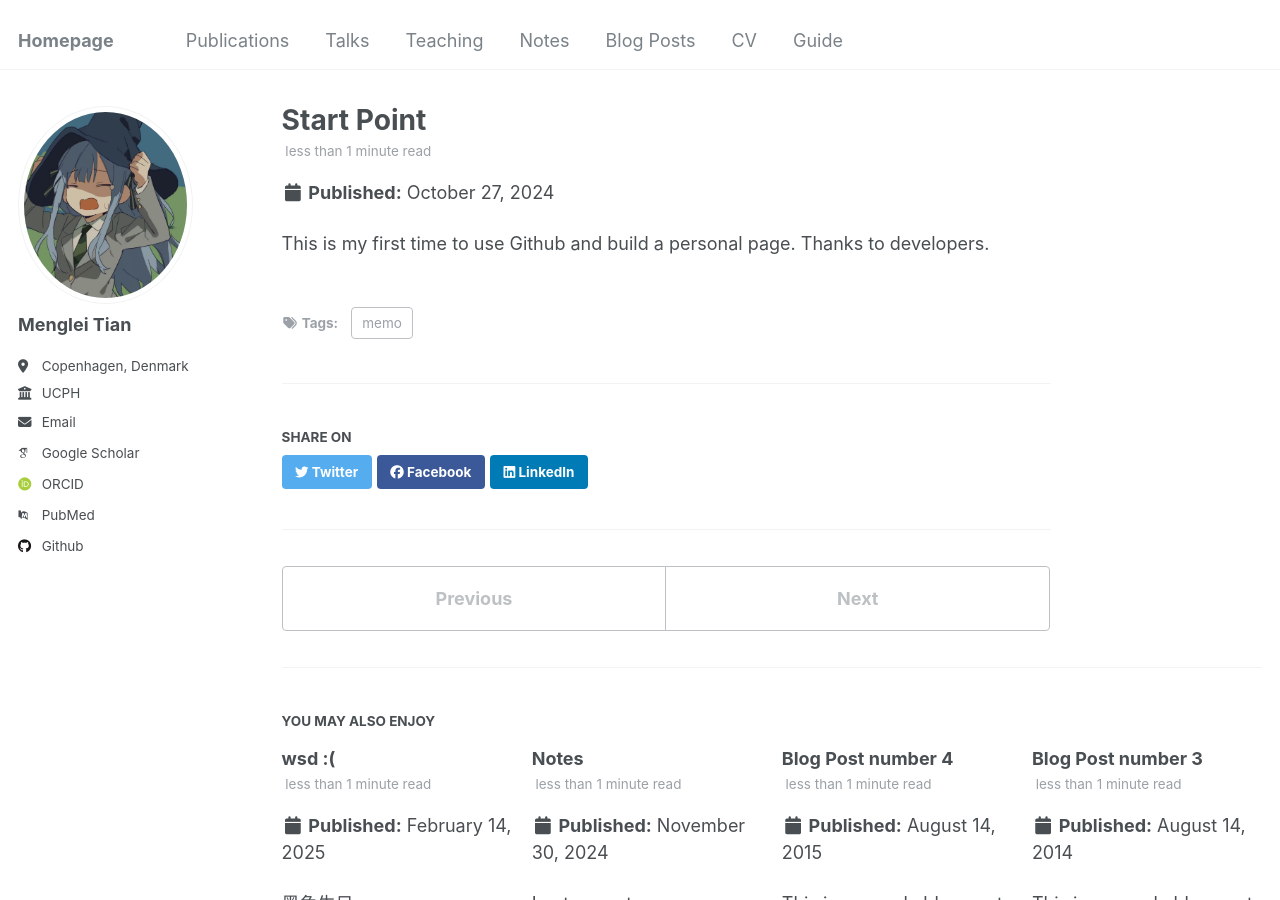
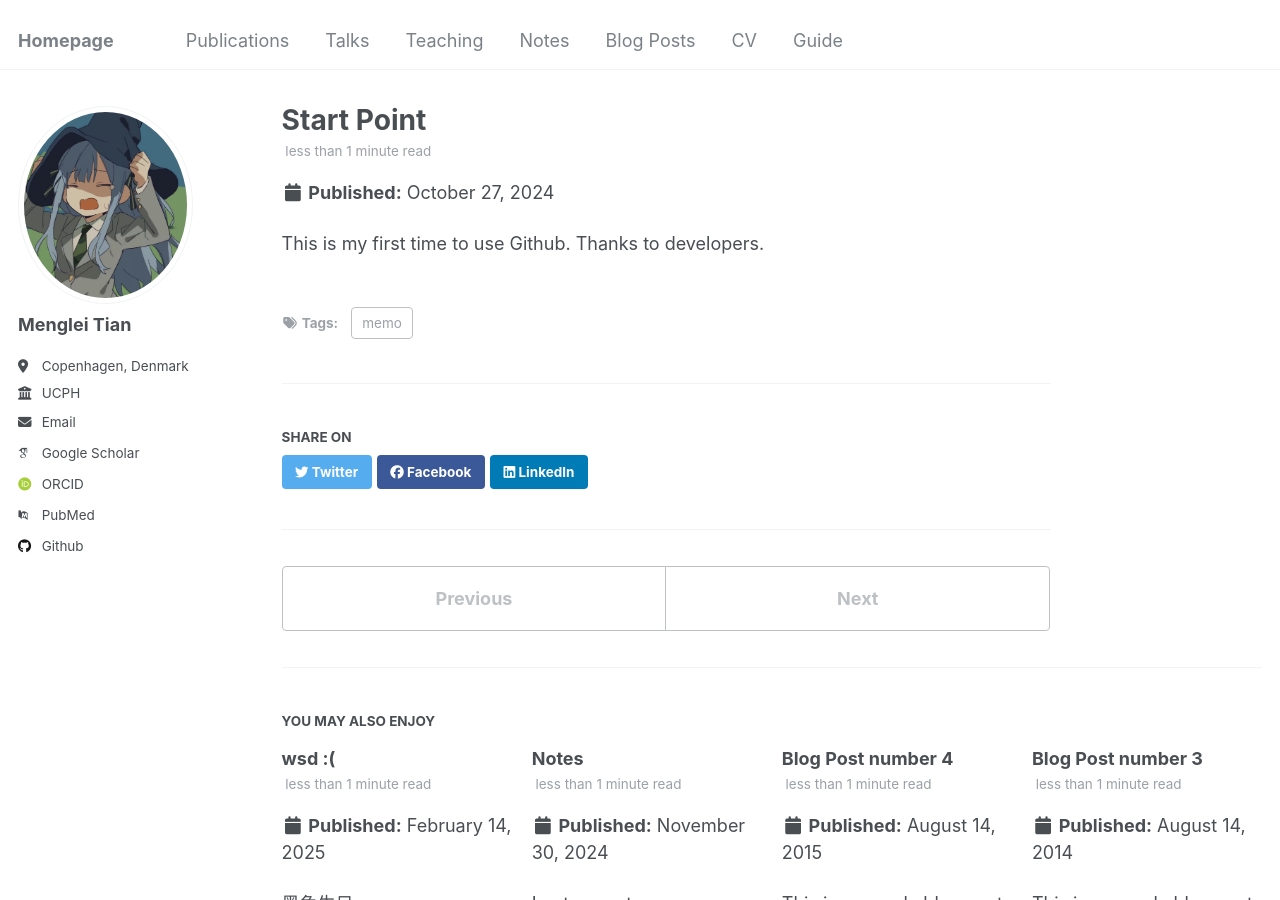
Before and after one commit to Corvus-coronoides/Menglei-Tian.github.io, a Jekyll site: the page built from _posts/2012-08-14-blog-post-1.md, in a window 1280 px wide and 900 px high. Built offline with Jekyll 4.4.1, drawn with Linux system fonts in a browser that asks for light colours; some web fonts are replaced.

Commit message:
Update 2012-08-14-blog-post-1.md

```diff
--- a/_posts/2012-08-14-blog-post-1.md
+++ b/_posts/2012-08-14-blog-post-1.md
@@ -6,4 +6,4 @@ tags:
   - memo
 ---
 
-This is my first time to use Github and build a personal page. Thanks to developers.
+This is my first time to use Github. Thanks to developers.
```
